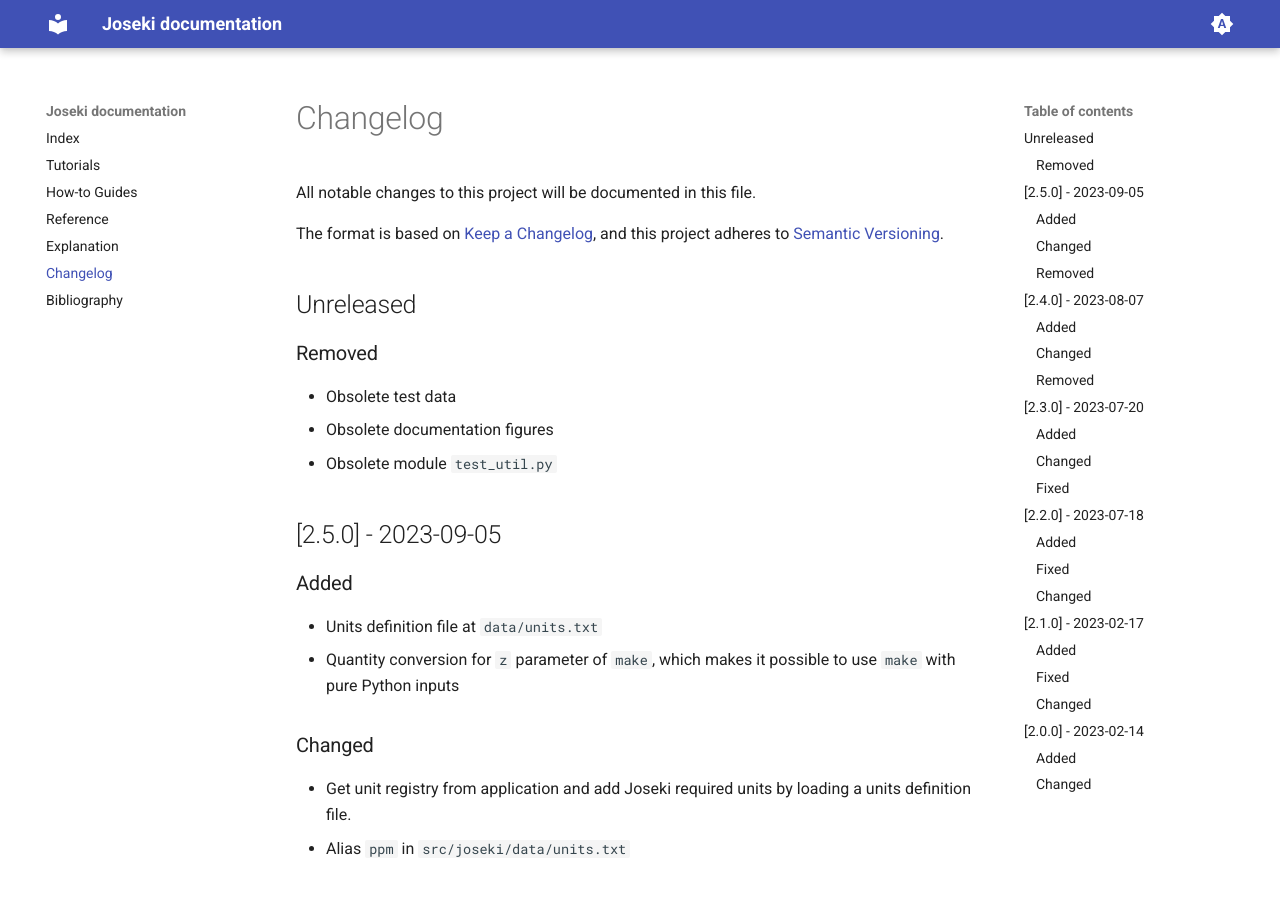
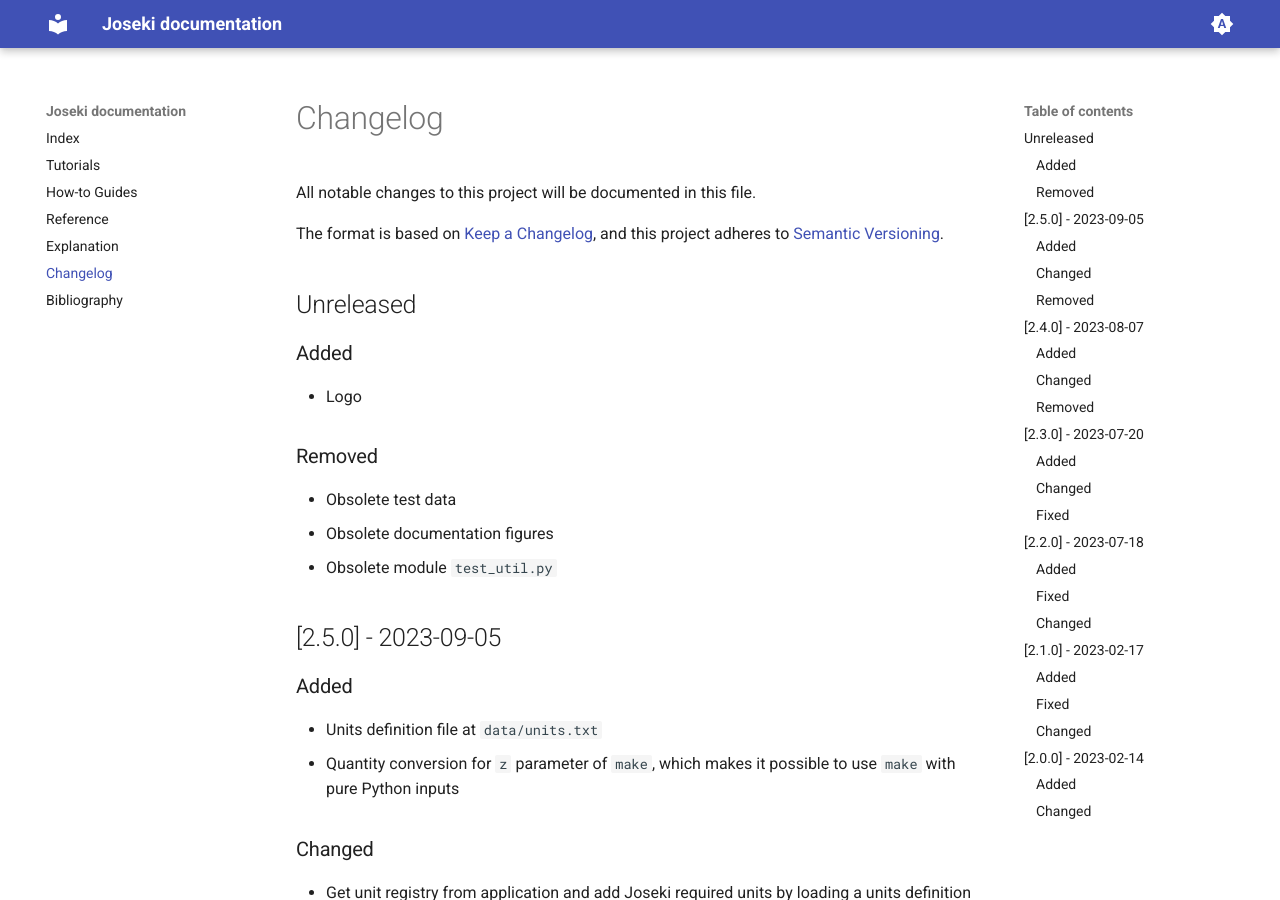
Before and after one commit to rayference/joseki, an MkDocs documentation site: the page built from docs/changelog.md, in a window 1280 px wide and 900 px high. Built offline with MkDocs 1.6.1 and Material for MkDocs 9.7.7, drawn with Linux system fonts in a browser that asks for light colours; the version menu is left out.

Commit message:
Add logo

```diff
--- a/docs/changelog.md
+++ b/docs/changelog.md
@@ -7,6 +7,9 @@
 
 ## Unreleased
 
+### Added
+
+* Logo
 ### Removed
 
 * Obsolete test data
```
Also changed, not shown: README.md (+4 -0 lines), logo.svg (added).
